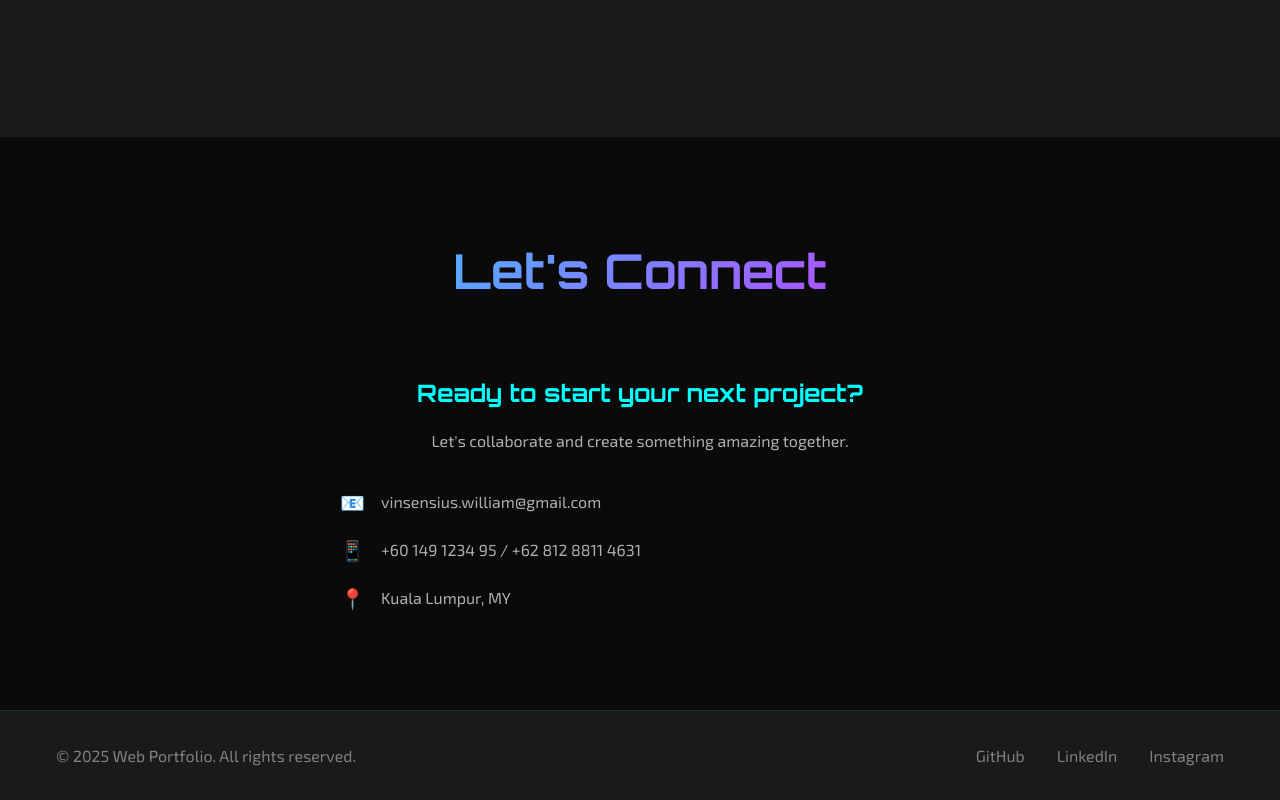
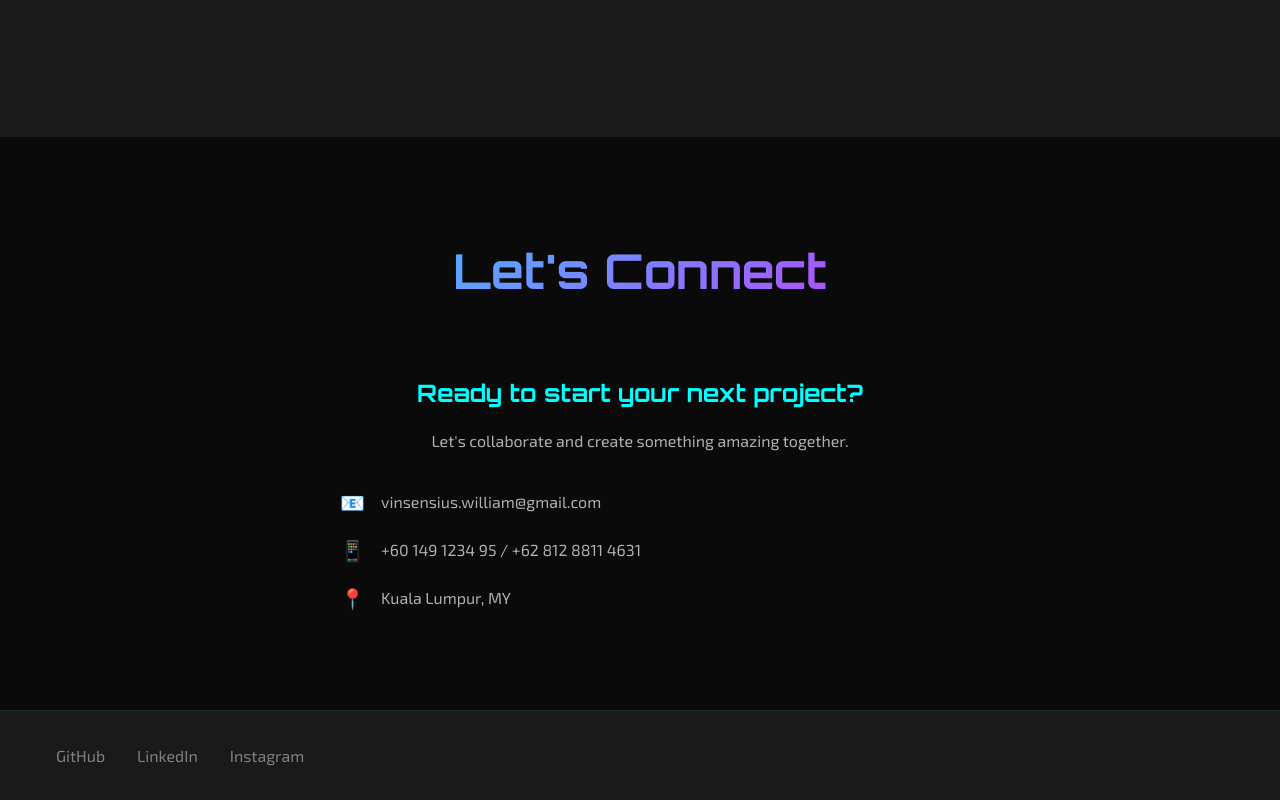
Before and after one commit to vinswilliam/vinswilliam.github.io, a website built with Vite: page index.html in a window 1280 px wide. Shown: the part 5142-5942 px from the top of the page. Built offline with nearby package versions, Linux system fonts and the light colour scheme.

Commit message:
remove copyright

```diff
--- a/index.html
+++ b/index.html
@@ -315,7 +315,6 @@
     <footer class="footer">
       <div class="container">
         <div class="footer-content">
-          <p>&copy; 2025 Web Portfolio. All rights reserved.</p>
           <div class="social-links">
             <a href="https://github.com/vinswilliam" class="social-link" aria-label="GitHub">GitHub</a>
             <a href="https://www.linkedin.com/in/vinsensius-william-49019444/" class="social-link" aria-label="LinkedIn">LinkedIn</a>
```
